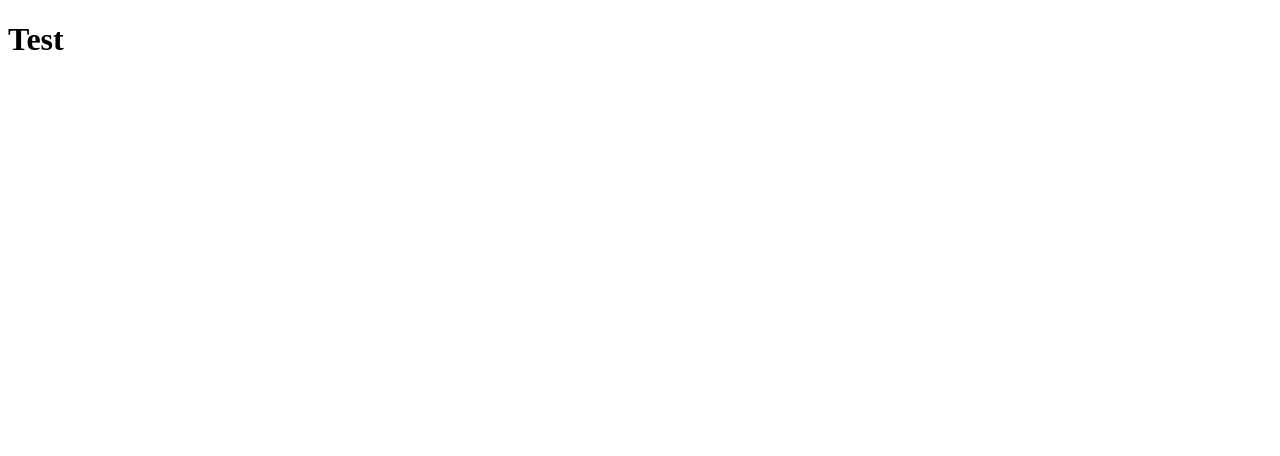
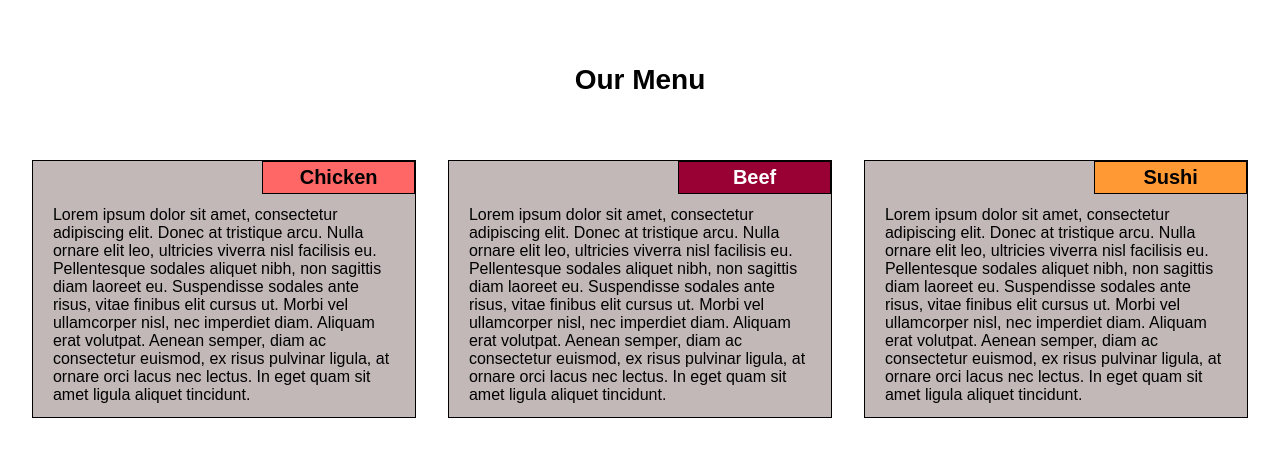
Before and after one commit to ConceptProto/coursera-test, a plain HTML site: page mod2_solution/index.html in a window 1280 px wide. Drawn offline with Linux system fonts and the light colour scheme.

Commit message:
Solution for testing

```diff
--- /dev/null
+++ b/mod2_solution/css/styles.css
@@ -0,0 +1,126 @@
+* {
+	box-sizing: border-box;
+	margin: 0;
+	padding: 0;
+	font-family: Arial, Helvetica, sans-serif;
+}
+
+h1 {
+		text-align: center;
+		margin-top: 5%;
+		margin-bottom: 5%;
+		font-size: 175%;
+	}
+
+h3 {
+	background-color: white;
+	font-size: 125%;
+	padding: 1% 1%;
+	width: 40%;
+	text-align: center;
+	position: absolute;
+	right: 0%;
+	top: 0%;
+	border: 1px solid black;
+}
+
+p {
+	padding: 0 2%;
+}
+
+.menuItem1 {
+	position: relative;
+	float: left;
+	padding: 45px 1% 1% 1%;
+	background-color: #C2B8B8;
+	border: 1px solid black;
+}
+
+.menuItem2 {
+	position: relative;
+	float: left;
+	padding: 45px 1% 1% 1%;
+	background-color: #C2B8B8;
+	border: 1px solid black;
+}
+
+.menuItem3 {
+	position: relative;
+	float: left;
+	padding: 45px 1% 1% 1%;
+	background-color: #C2B8B8;
+	border: 1px solid black;
+}
+
+.menuItem1 h3 {
+	background-color: #ff6666;
+}
+
+.menuItem2 h3 {
+	background-color: #990033;
+	color: white;
+}
+
+.menuItem3 h3 {
+	background-color: #ff9933;
+}
+
+@media (min-width: 992px) {
+
+	.menuItem1 {
+		width: 30%;
+		margin-left: 2.5%;
+		margin-right: 1.25%;
+	}
+
+	.menuItem2 {
+		width: 30%;
+		margin-left: 1.25%;
+		margin-right: 1.25%;
+	}
+
+	.menuItem3 {
+		width: 30%;
+		margin-left: 1.25%;
+		margin-right: 2.5%;
+	}
+}
+
+@media (min-width: 768px) and (max-width: 991px) {
+
+	.menuItem1 {
+		width: 46.25%;
+		margin-left: 2.5%;
+		margin-right: 1.25%;
+	}
+
+	.menuItem2 {
+		width: 46.25%;
+		margin-left: 1.25%;
+		margin-right: 2.5%;
+	}
+
+	.menuItem3 {
+		width: 95%;
+		clear: both;
+		margin: 2.5% 2.5%;
+	}
+}
+
+@media (max-width: 767px) {
+
+	.menuItem1 {
+		width: 85%;
+		margin: 0 5% 5% 5%;
+	}
+
+	.menuItem2 {
+		width: 85%;
+		margin: 0 5% 5% 5%;
+	}
+
+	.menuItem3 {
+		width: 85%;
+		margin: 0 5% 5% 5%;
+	}
+}
--- a/mod2_solution/index.html
+++ b/mod2_solution/index.html
@@ -1,9 +1,28 @@
 <!DOCTYPE html>
 <html>
 <head>
-	<title>Test</title>
+	<meta charset="utf-8">
+	<title>Assignment Solution for Module 2</title>
+	<link rel="stylesheet" type="text/css" href="css/styles.css">
 </head>
 <body>
-<h1>Test</h1>
+<header>
+	<h1>Our Menu</h1>
+</header>
+<section class="menuItem1">
+	<h3>Chicken</h3>
+	<p>Lorem ipsum dolor sit amet, consectetur adipiscing elit. Donec at tristique arcu. Nulla ornare elit leo, ultricies viverra nisl facilisis eu. Pellentesque sodales aliquet nibh, non sagittis diam laoreet eu. Suspendisse sodales ante risus, vitae finibus elit cursus ut. Morbi vel ullamcorper nisl, nec imperdiet diam. Aliquam erat volutpat. Aenean semper, diam ac consectetur euismod, ex risus pulvinar ligula, at ornare orci lacus nec lectus. In eget quam sit amet ligula aliquet tincidunt.
+	</p>
+</section>
+<section class="menuItem2">
+	<h3>Beef</h3>
+	<p>Lorem ipsum dolor sit amet, consectetur adipiscing elit. Donec at tristique arcu. Nulla ornare elit leo, ultricies viverra nisl facilisis eu. Pellentesque sodales aliquet nibh, non sagittis diam laoreet eu. Suspendisse sodales ante risus, vitae finibus elit cursus ut. Morbi vel ullamcorper nisl, nec imperdiet diam. Aliquam erat volutpat. Aenean semper, diam ac consectetur euismod, ex risus pulvinar ligula, at ornare orci lacus nec lectus. In eget quam sit amet ligula aliquet tincidunt.
+	</p>
+</section>
+<section class="menuItem3">
+	<h3>Sushi</h3>
+	<p>Lorem ipsum dolor sit amet, consectetur adipiscing elit. Donec at tristique arcu. Nulla ornare elit leo, ultricies viverra nisl facilisis eu. Pellentesque sodales aliquet nibh, non sagittis diam laoreet eu. Suspendisse sodales ante risus, vitae finibus elit cursus ut. Morbi vel ullamcorper nisl, nec imperdiet diam. Aliquam erat volutpat. Aenean semper, diam ac consectetur euismod, ex risus pulvinar ligula, at ornare orci lacus nec lectus. In eget quam sit amet ligula aliquet tincidunt.
+	</p>
+</section>
 </body>
 </html>
```
